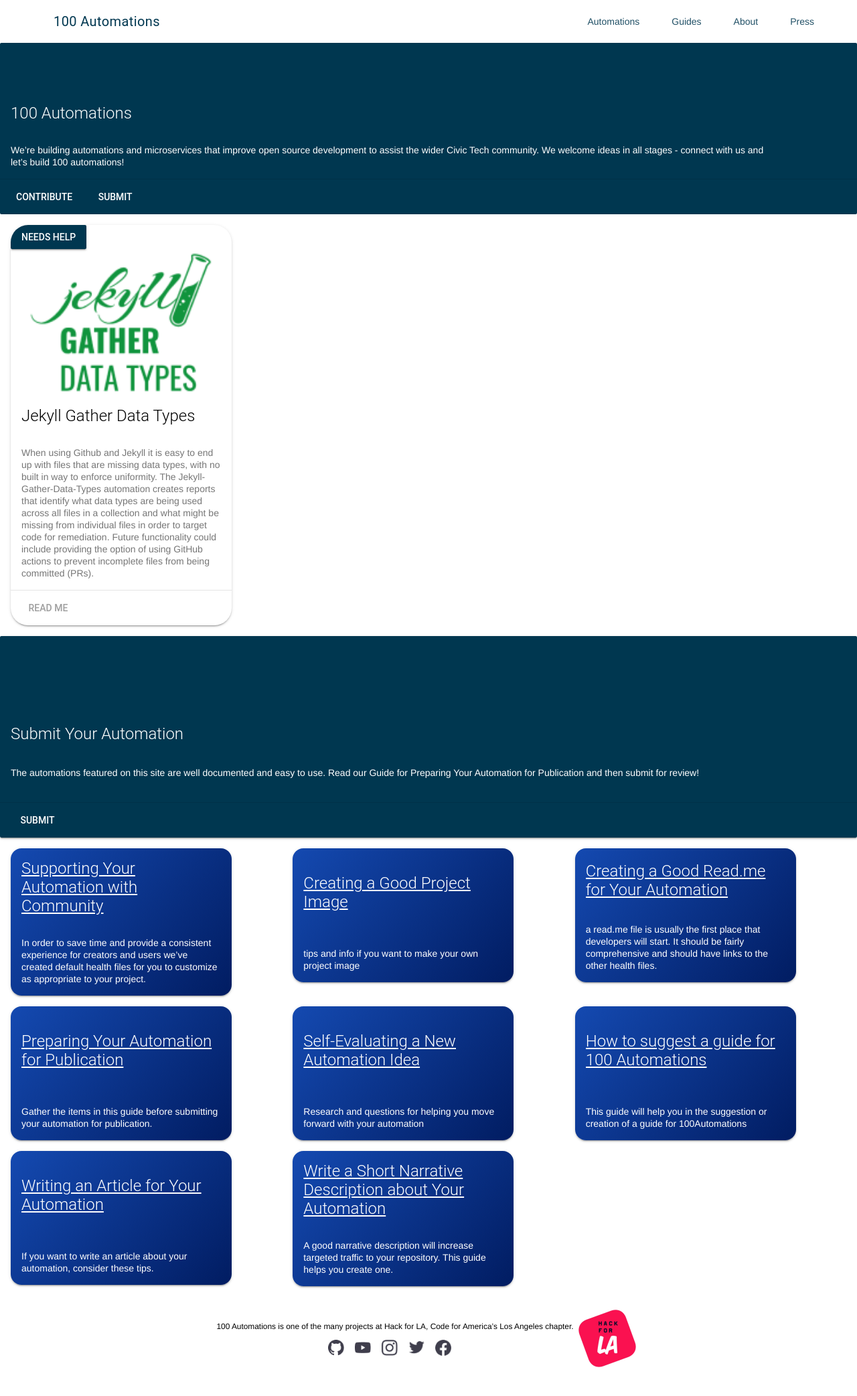
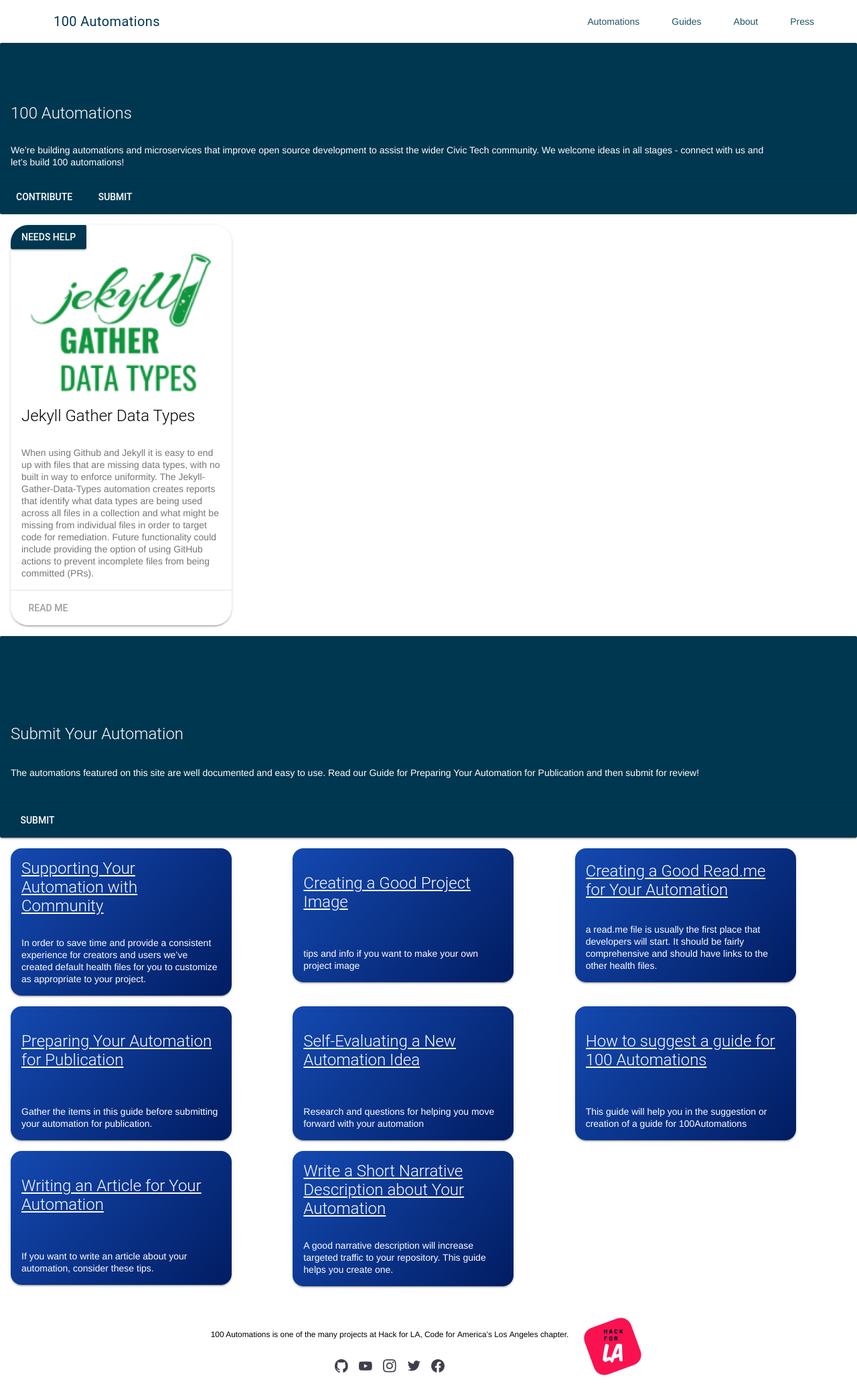
Before and after one commit to 100Automations/Website, a Jekyll site: the page built from index.html, in a window 1280 px wide. Shown: the whole page at 67% size. Built offline with Jekyll 4.4.1, drawn with Linux system fonts in a browser that asks for light colours.

Commit message:
fixed spacing, links

```diff
--- a/_includes/footer.html
+++ b/_includes/footer.html
@@ -1,18 +1,22 @@
 <!-- This will be our footer -->
 <footer class="footer mdl-mini-footer">
   <div class="footer-slogan">
-      <p class="">100 Automations is one of the many projects at Hack for LA, Code for America’s Los
-        Angeles chapter.
+      <p class="">100 Automations is one of the many projects at Hack&nbsp;for&nbsp;LA, Code&nbsp;for&nbsp;America’s Los&nbsp;Angeles&nbsp;chapter.
       </p>
       <ul class="mdl-mini-footer__link-list">
-        <li><a href="https://github.com/100Automations"><img src='assets/images/projects/github.com/100Automations/icons/footer-icons/github-logo.png'></a></li>
-        <li><a href="#"><img src='assets/images/projects/github.com/100Automations/icons/footer-icons/youtube-logo.png'></a></li>
-        <li><a href="https://www.instagram.com/100automations/"><img src='assets/images/projects/github.com/100Automations/icons/footer-icons/instagram-logo.png'></a></li>
-        <li><a href="#"><img src='assets/images/projects/github.com/100Automations/icons/footer-icons/twitter-logo.png'></a></li>
-        <li><a href="https://www.facebook.com/100Automations"><img src='assets/images/projects/github.com/100Automations/icons/footer-icons/facebook-logo.png'></a></li>
+        <li><a href="https://github.com/100Automations">
+          <img src='assets/images/icons/footer-icons/github-logo.png'></a></li>
+        <li><a href="https://www.youtube.com/channel/UCS_BOwZ5Hj3pGHN0gmx4gAA?guided_help_flow=5">
+          <img src='assets/images/icons/footer-icons/youtube-logo.png'></a></li>
+        <li><a href="https://www.instagram.com/100automations/">
+          <img src='assets/images/icons/footer-icons/instagram-logo.png'></a></li>
+        <li><a href="https://twitter.com/100automations">
+          <img src='assets/images/icons/footer-icons/twitter-logo.png'></a></li>
+        <li><a href="https://www.facebook.com/100Automations">
+          <img src='assets/images/icons/footer-icons/facebook-logo.png'></a></li>
       </ul>
   </div>
   <div class="footer-logo">
-      <img src='assets/images/projects/github.com/100Automations/icons/footer-icons/hackforla-logo.png'>
+      <img src='assets/images/icons/footer-icons/hackforla-logo.png'>
   </div>
 </footer>
--- a/_sass/includes/footer.scss
+++ b/_sass/includes/footer.scss
@@ -1,6 +1,6 @@
 // MDL footer class customizations
 .mdl-mini-footer {
-    padding: 12px;
+    padding: 24px;
     color: black;
     background-color: #ffffff;
     flex-flow: row nowrap;
@@ -14,17 +14,19 @@
     justify-content: center !important;
     align-items: center !important;
     img {
-      width: 90px;
+      width: 80px;
     }
     p {
       margin: 0;
       font-size: 0.85rem;
+      line-height: 120%;
+      margin: 20px 16px 20px 0;
     }
   }
   // MDL social links customizations
   .mdl-mini-footer__link-list {
     img {
-      width: 24px;
+      width: 20px;
     }
   }
 }
```
Also changed, not shown: assets/images/icons/Vector.png (renamed from assets/images/projects/github.com/100Automations/icons/Vector.png), assets/images/icons/footer-icons/facebook-logo.png (renamed from assets/images/projects/github.com/100Automations/icons/footer-icons/facebook-logo.png), assets/images/icons/footer-icons/github-logo.png (renamed from assets/images/projects/github.com/100Automations/icons/footer-icons/github-logo.png), assets/images/icons/footer-icons/hackforla-logo.png (renamed from assets/images/projects/github.com/100Automations/icons/footer-icons/hackforla-logo.png), assets/images/icons/footer-icons/instagram-logo.png (renamed from assets/images/projects/github.com/100Automations/icons/footer-icons/instagram-logo.png), assets/images/icons/footer-icons/twitter-logo.png (renamed from assets/images/projects/github.com/100Automations/icons/footer-icons/twitter-logo.png), assets/images/icons/footer-icons/youtube-logo.png (renamed from assets/images/projects/github.com/100Automations/icons/footer-icons/youtube-logo.png).
